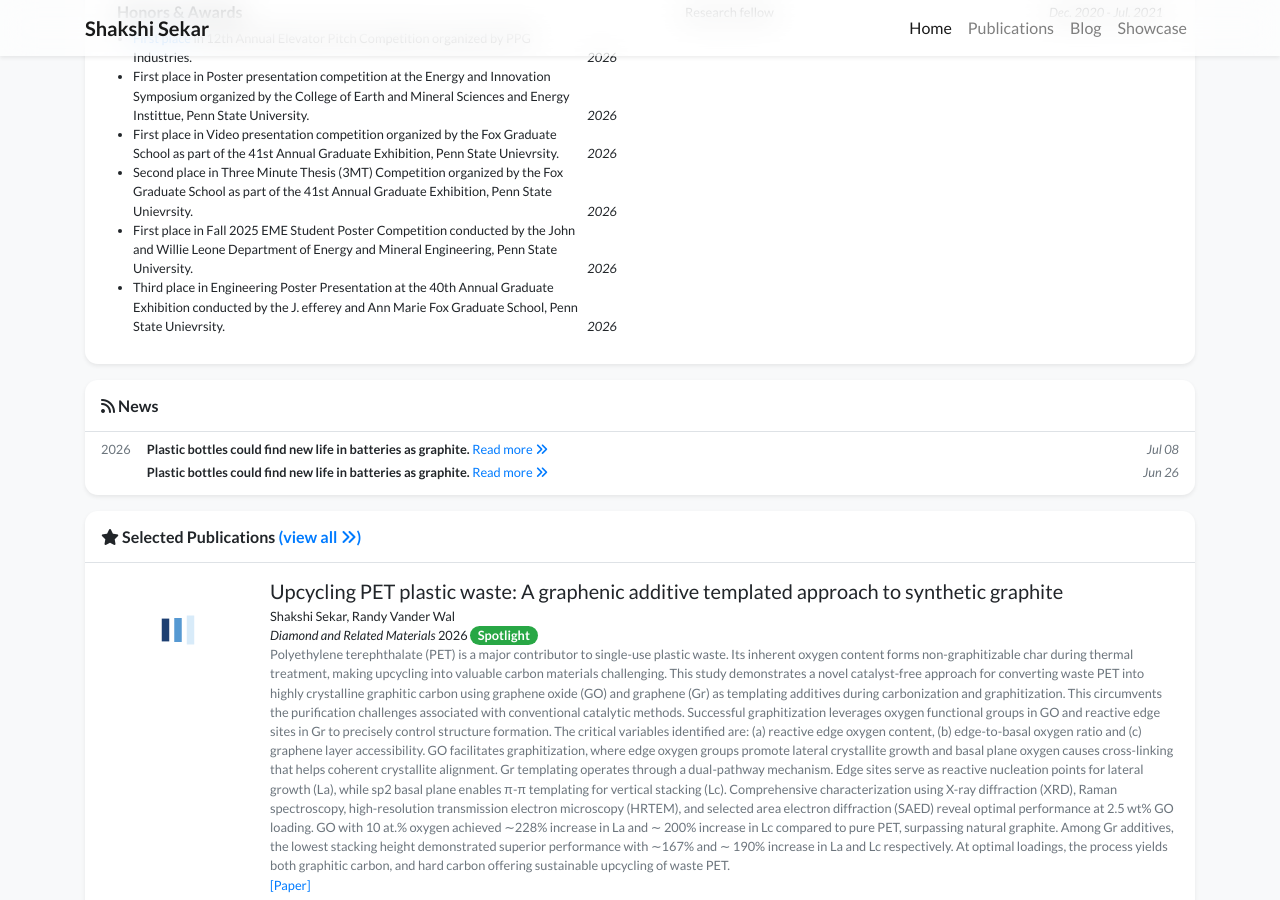
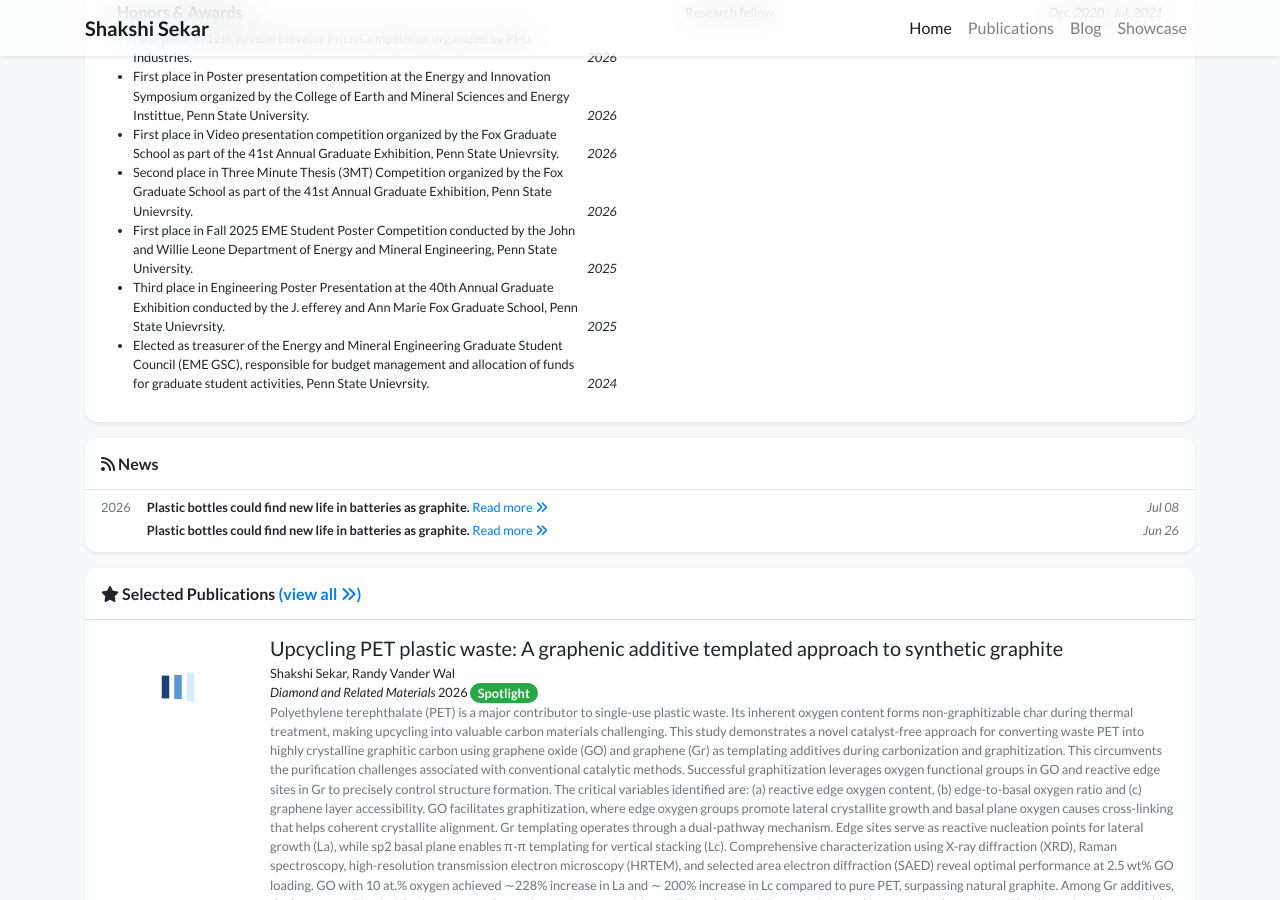
Before and after one commit to ShakshiSekar/ShakshiSekar.github.io, a Jekyll site: the page built from index.html, in a window 1280 px wide and 900 px high, scrolled down 812 px. Built offline with Jekyll 4.4.1, drawn with Linux system fonts in a browser that asks for light colours; nearby versions of some CDN libraries; a style sheet for code colours, icons or effects is not loaded.

Commit message:
profile.yml

```diff
--- a/_data/profile.yml
+++ b/_data/profile.yml
@@ -71,6 +71,8 @@ awards:
 - name: Second place in Three Minute Thesis (3MT) Competition organized by the Fox Graduate School as part of the 41st Annual Graduate Exhibition, Penn State Unievrsity.
   date: 2026
 - name: First place in Fall 2025 EME Student Poster Competition conducted by the John and Willie Leone Department of Energy and Mineral Engineering, Penn State University.
-  date: 2026
+  date: 2025
 - name: Third place in Engineering Poster Presentation at the 40th Annual Graduate Exhibition conducted by the J. efferey and Ann Marie Fox Graduate School, Penn State Unievrsity.
-  date: 2026
+  date: 2025
+- name: Elected as treasurer of the Energy and Mineral Engineering Graduate Student Council (EME GSC), responsible for budget management and allocation of funds for graduate student activities, Penn State Unievrsity.
+  date: 2024
```
